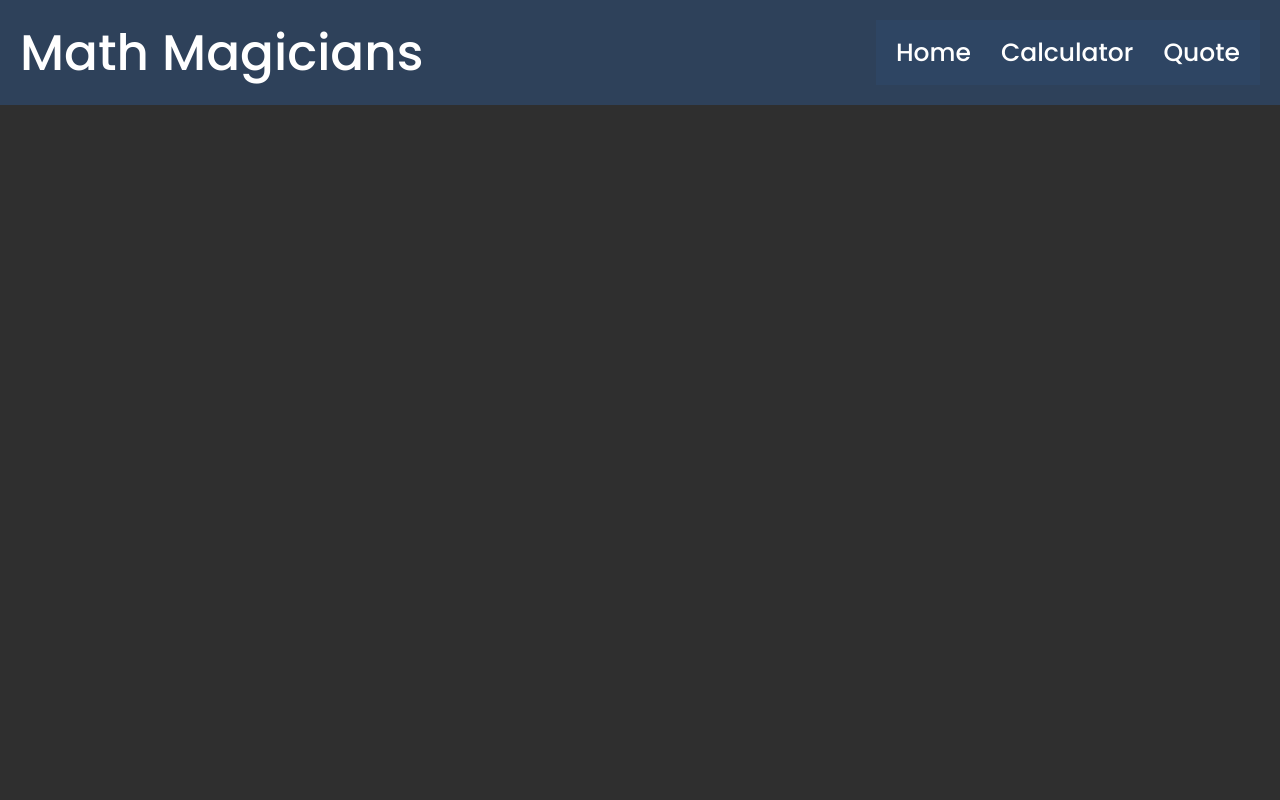
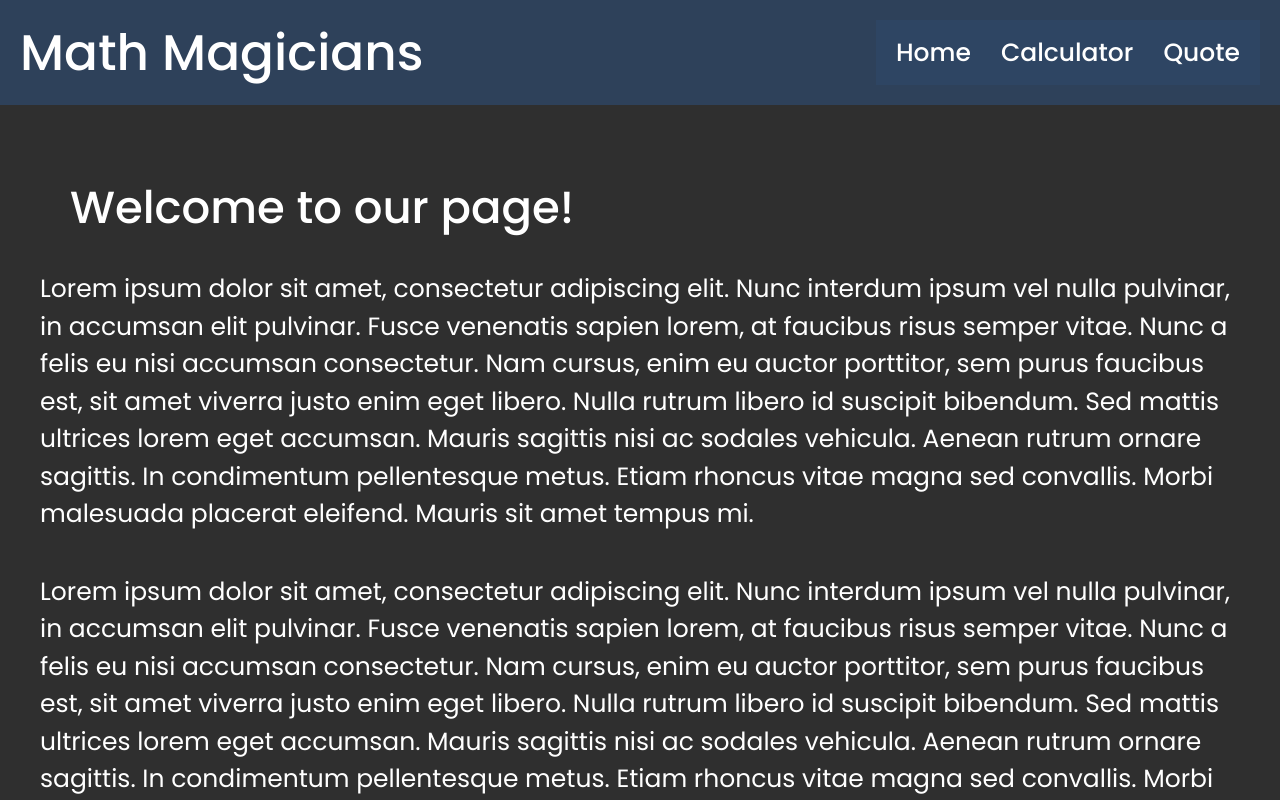
Before and after one commit to JohnFTitor/math_magicians, a React (Create React App) app: page / in a window 1280 px wide. Built offline with nearby package versions, Linux system fonts and the light colour scheme.

Commit message:
Create and add styling for homePage

```diff
--- a/src/App.js
+++ b/src/App.js
@@ -1,6 +1,7 @@
 import React from 'react';
 import { Routes, Route, Link } from 'react-router-dom';
 import CalculatorPage from './pages/CalculatorPage';
+import Home from './pages/HomePage';
 import './styles/app.css';
 
 const App = () => (
@@ -18,6 +19,7 @@ const App = () => (
     <main>
       <Routes>
         <Route path="calculator" element={<CalculatorPage />} />
+        <Route path="/" element={<Home />} />
       </Routes>
     </main>
   </div>
--- a/src/pages/HomePage.js
+++ b/src/pages/HomePage.js
@@ -0,0 +1,35 @@
+import React from 'react';
+// Styles
+import '../styles/homePage.css';
+
+const Home = () => (
+  <div className="home-container">
+    <h1> Welcome to our page! </h1>
+    <p>
+      Lorem ipsum dolor sit amet, consectetur adipiscing elit.
+      Nunc interdum ipsum vel nulla pulvinar, in accumsan elit pulvinar.
+      Fusce venenatis sapien lorem, at faucibus risus semper vitae.
+      Nunc a felis eu nisi accumsan consectetur.
+      Nam cursus, enim eu auctor porttitor,
+      sem purus faucibus est, sit amet viverra justo enim eget libero.
+      Nulla rutrum libero id suscipit bibendum. Sed mattis ultrices lorem eget accumsan.
+      Mauris sagittis nisi ac sodales vehicula. Aenean rutrum ornare sagittis.
+      In condimentum pellentesque metus. Etiam rhoncus vitae magna sed convallis.
+      Morbi malesuada placerat eleifend. Mauris sit amet tempus mi.
+    </p>
+    <p>
+      Lorem ipsum dolor sit amet, consectetur adipiscing elit.
+      Nunc interdum ipsum vel nulla pulvinar, in accumsan elit pulvinar.
+      Fusce venenatis sapien lorem, at faucibus risus semper vitae.
+      Nunc a felis eu nisi accumsan consectetur.
+      Nam cursus, enim eu auctor porttitor,
+      sem purus faucibus est, sit amet viverra justo enim eget libero.
+      Nulla rutrum libero id suscipit bibendum. Sed mattis ultrices lorem eget accumsan.
+      Mauris sagittis nisi ac sodales vehicula. Aenean rutrum ornare sagittis.
+      In condimentum pellentesque metus. Etiam rhoncus vitae magna sed convallis.
+      Morbi malesuada placerat eleifend. Mauris sit amet tempus mi.
+    </p>
+  </div>
+);
+
+export default Home;
--- /dev/null
+++ b/src/styles/homePage.css
@@ -0,0 +1,10 @@
+.home-container {
+  padding: 80px 40px;
+}
+
+p {
+  margin: 40px 0;
+  color: white;
+  font-size: 2.5rem;
+  line-height: 1.5;
+}
```
